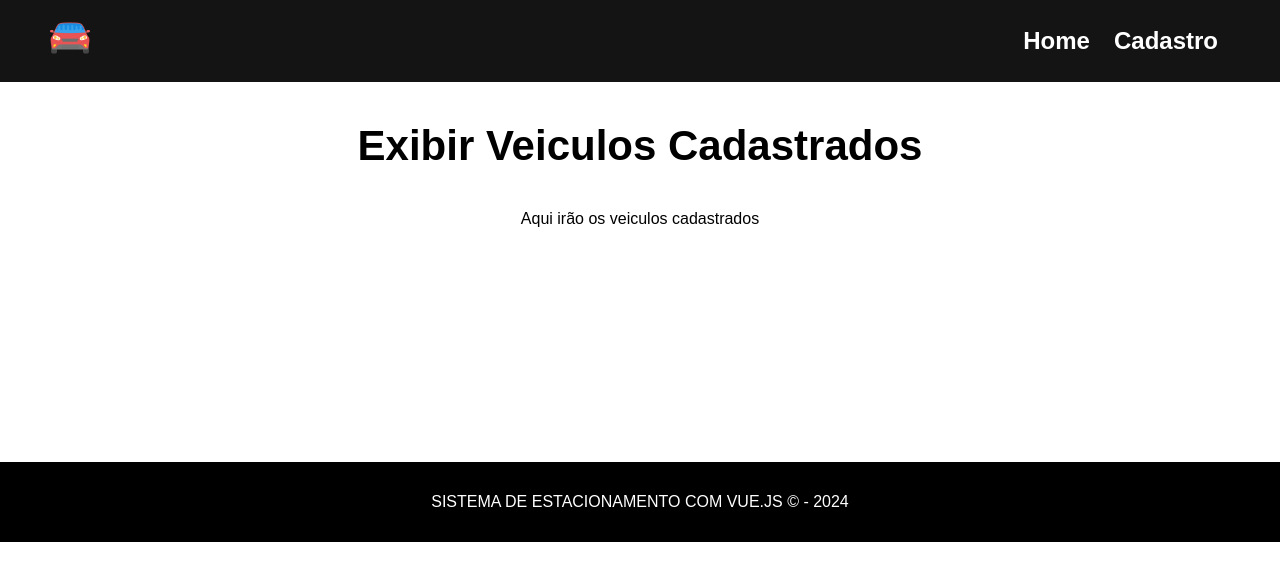
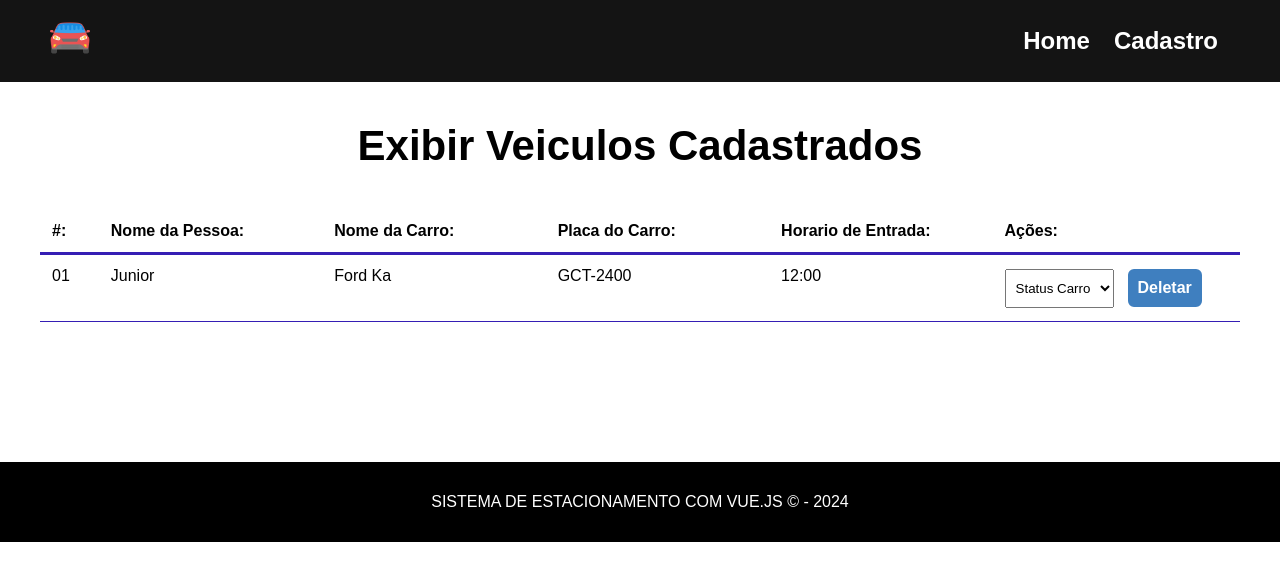
Before and after one commit to junior-leandro/estacionamento-app, a Vue app: page /cadastro in a window 1280 px wide. Shown: the top 580 px of the page. Built offline with nearby package versions, Linux system fonts and the light colour scheme.

Commit message:
registered vehicles dashboard

```diff
--- a/index.html
+++ b/index.html
@@ -2,7 +2,7 @@
 <html lang="pt-BR">
   <head>
     <meta charset="UTF-8">
-    <link rel="icon" href="./public/carro.png">
+    <link rel="icon" href="./carro.png">
     <meta name="viewport" content="width=device-width, initial-scale=1.0">
     <title>Sistema Gerenciador de Estacionamento</title>
   </head>
--- a/src/components/Dashboard.vue
+++ b/src/components/Dashboard.vue
@@ -1,5 +1,44 @@
 <template>
-<p>Aqui irão os veiculos cadastrados</p>
+    <div id="carro-table">
+        <div>
+            <div id="carro-table-heading">
+
+                <div class="order-id">#:</div>
+                <div>Nome da Pessoa: </div>
+                <div>Nome da Carro: </div>
+                <div>Placa do Carro: </div>
+                <div>Horario de Entrada: </div>
+                <div>Ações: </div>
+
+            </div>
+
+        </div>
+        <div id="carro-table-rows">
+
+            <div class="carro-table-row">
+
+
+                <div class="order-number"> 01</div>
+                <div> Junior </div>
+                <div> Ford Ka </div>
+                <div> GCT-2400 </div>
+                <div> 12:00 </div>
+
+                <div>
+
+                    <select name="status" class="status">
+                        <option value="">Status Carro </option>
+                    </select>
+
+                    <button class="delete-btn"> Deletar</button>
+
+
+                </div>
+
+            </div>
+
+        </div>
+    </div>
 </template>
 
 <script>
@@ -9,7 +48,60 @@ export default {
 </script>
 
 <style scoped>
-p{
-    text-align: center;
+
+#carro-table{
+    max-width: 1200px;
+    margin: 0 auto;
+
+}
+
+#carro-table-heading,
+#carro-table-rows,
+.carro-table-row{
+    display: flex;
+    flex-wrap: wrap;
+
+}
+#carro-table-heading{
+    font-weight: 700;
+    padding: 12px;
+    border-bottom: 3px solid rgba(53,30,180);
+}
+
+#carro-table-heading div,
+.carro-table-row div{
+    width: 19%;
+}
+
+
+.carro-table-row {
+    width: 100%;
+    padding: 12px;
+    border-bottom: 1px solid rgba(53,30,180);
+}
+
+#carro-table-heading .order-id,
+.carro-table-row .order-number{
+    width: 5%;
+}
+select{
+    padding: 10px 6px;
+    margin-right: 12px;
+}
+
+.delete-btn {
+    background-color: #3F7FBF;
+    color: #ffffff;
+    font-weight: bold;
+    padding: 10px;
+    font-size: 16px;
+    border: 2px solid white;
+    cursor: pointer;
+    transition: .5s;
+    border-radius: 8px;
+}
+
+.delete-btn:hover {
+    background-color: #003468;
 }
 </style>
```
